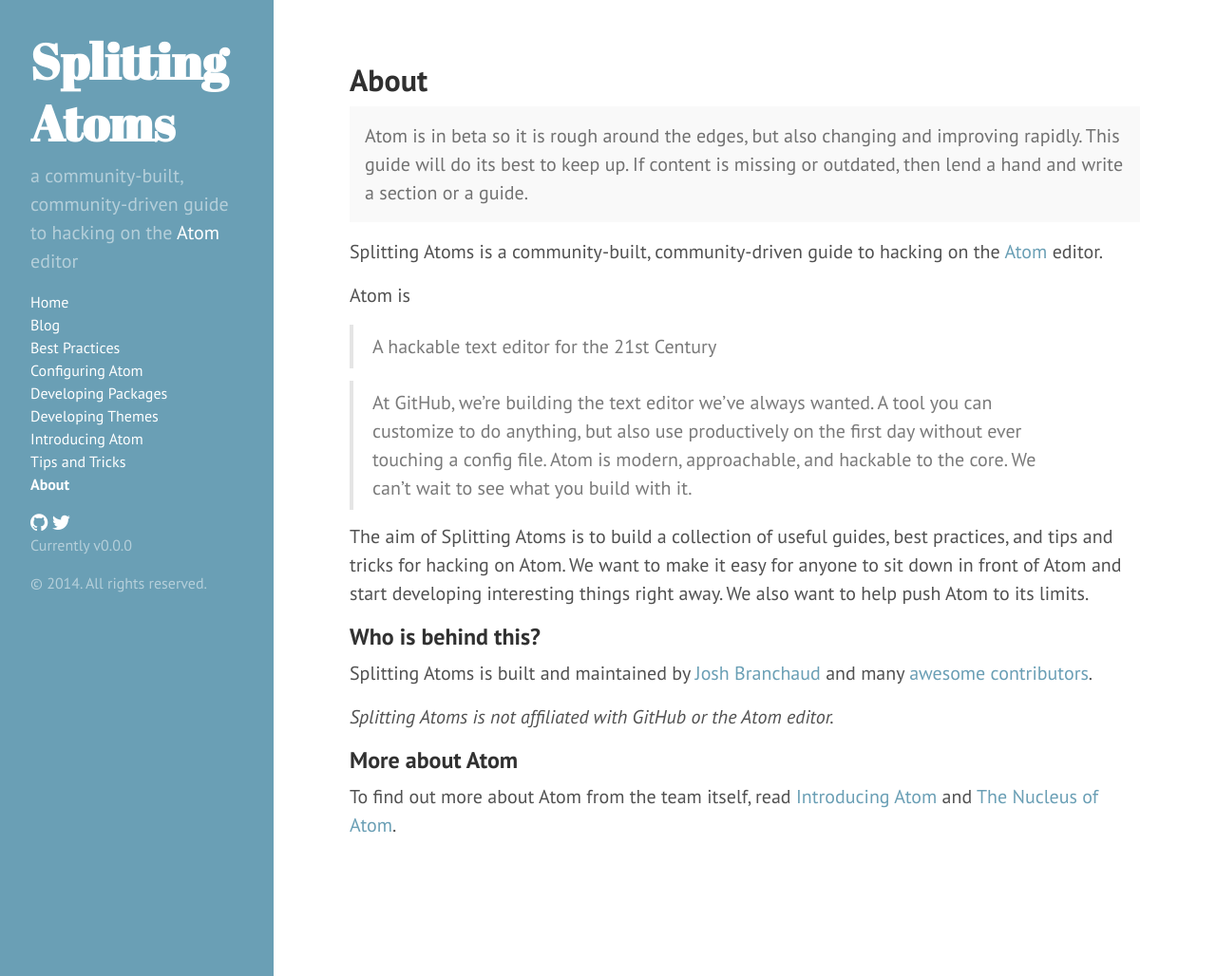
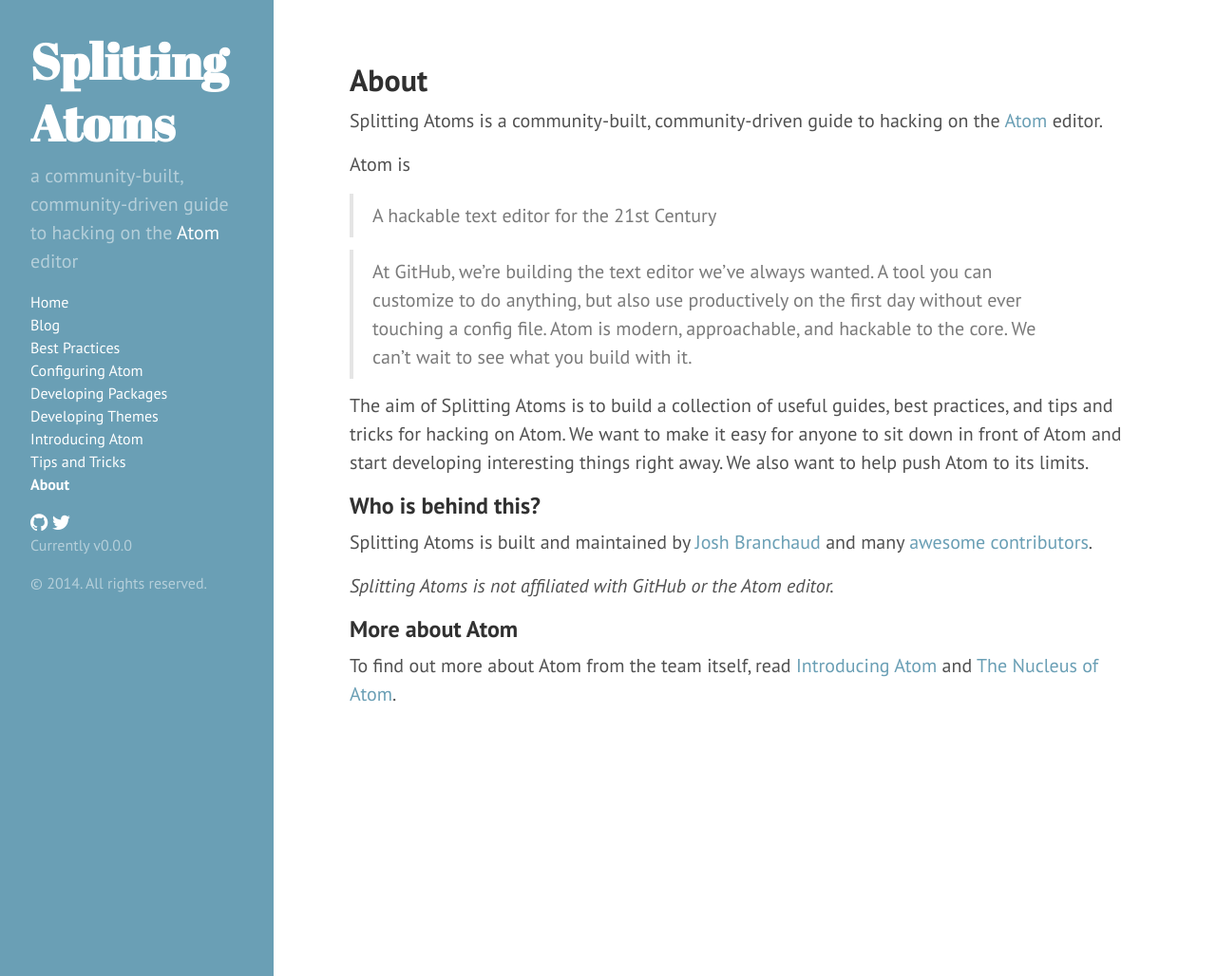
Before and after one commit to jbranchaud/splitting-atoms, a Jekyll site: the page built from about.md, in a window 1280 px wide and 1028 px high. Shown: the whole window at 95% size. Built offline with Jekyll 4.4.1, drawn with Linux system fonts in a browser that asks for light colours; Markdown is read by kramdown in place of the engine named in the settings.

Commit message:
Removing the message section from the about page, it belong in the index.

```diff
--- a/about.md
+++ b/about.md
@@ -2,10 +2,6 @@
 layout: page
 title: About
 ---
-
-<p class="message">
-  Atom is in beta so it is rough around the edges, but also changing and improving rapidly. This guide will do its best to keep up. If content is missing or outdated, then lend a hand and write a section or a guide.
-</p>
 
 Splitting Atoms is a community-built, community-driven guide to hacking on the
 [Atom](https://atom.io) editor.
```
